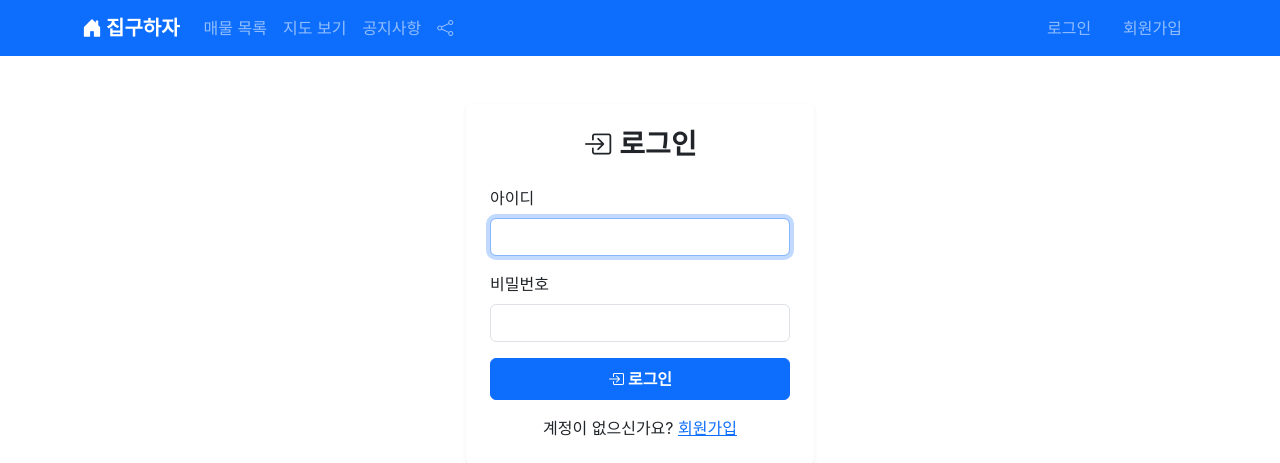
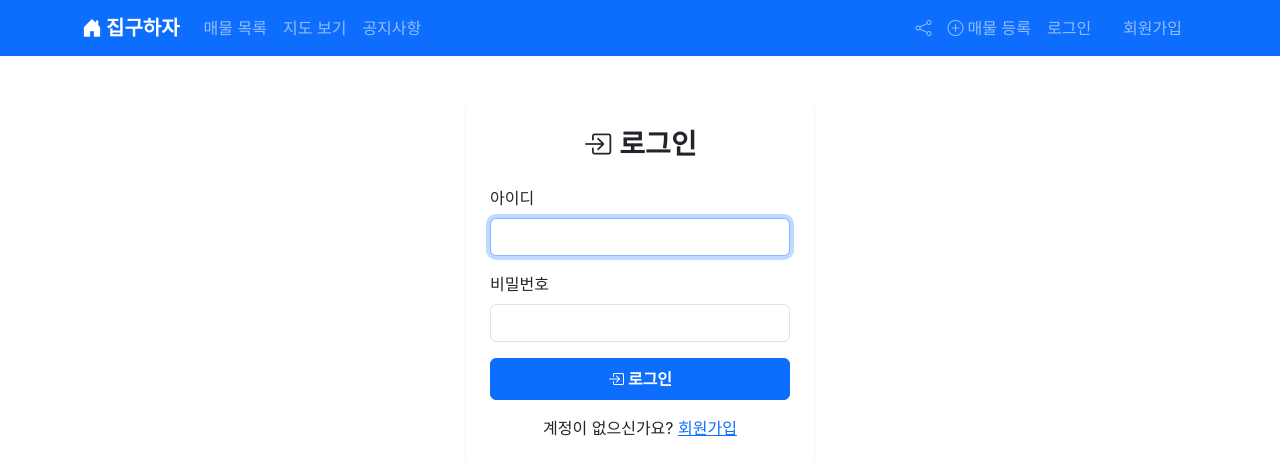
Before and after one commit to fromcorea/real-estate-board, a Django app: page /accounts/login/ in a window 1280 px wide. Shown: the top 463 px of the page. Run offline with Django 4.2, Linux system fonts and the light colour scheme; some libraries are stand-ins or nearby versions.

Commit message:
Fix: consolidate GNB - move my listings/bookmarks to dropdown, prevent overflow

```diff
--- a/templates/base.html
+++ b/templates/base.html
@@ -18,7 +18,11 @@
         <a class="navbar-brand fw-bold" href="{% url 'home' %}">
             <i class="bi bi-house-door-fill me-1"></i>집구하자
         </a>
-        <button class="navbar-toggler" type="button" data-bs-toggle="collapse" data-bs-target="#navbarNav">
+        <div class="d-flex align-items-center gap-2 ms-auto d-lg-none">
+            <a class="text-white" href="#" onclick="sharePage(); return false;" title="공유"><i class="bi bi-share"></i></a>
+            <a class="text-white" href="{% url 'listings:create' %}"><i class="bi bi-plus-circle"></i></a>
+        </div>
+        <button class="navbar-toggler ms-2" type="button" data-bs-toggle="collapse" data-bs-target="#navbarNav">
             <span class="navbar-toggler-icon"></span>
         </button>
         <div class="collapse navbar-collapse" id="navbarNav">
@@ -26,31 +30,32 @@
                 <li class="nav-item"><a class="nav-link" href="{% url 'listings:list' %}">매물 목록</a></li>
                 <li class="nav-item"><a class="nav-link" href="{% url 'listings:map' %}">지도 보기</a></li>
                 <li class="nav-item"><a class="nav-link" href="{% url 'listings:notice_list' %}">공지사항</a></li>
+            </ul>
+            <ul class="navbar-nav align-items-lg-center">
+                <li class="nav-item d-none d-lg-block">
+                    <a class="nav-link" href="#" onclick="sharePage(); return false;" title="공유하기"><i class="bi bi-share"></i></a>
+                </li>
                 <li class="nav-item">
-                    <a class="nav-link" href="#" onclick="sharePage(); return false;" title="공유하기">
-                        <i class="bi bi-share"></i><span class="d-lg-none ms-1">공유하기</span>
-                    </a>
+                    <a class="nav-link" href="{% url 'listings:create' %}"><i class="bi bi-plus-circle me-1"></i>매물 등록</a>
                 </li>
-            </ul>
-            <ul class="navbar-nav">
                 {% if user.is_authenticated %}
-                <li class="nav-item"><a class="nav-link" href="{% url 'listings:create' %}"><i class="bi bi-plus-circle me-1"></i>매물 등록</a></li>
-                <li class="nav-item"><a class="nav-link" href="{% url 'listings:my_listings' %}">내 매물</a></li>
-                <li class="nav-item"><a class="nav-link" href="{% url 'listings:bookmarks' %}"><i class="bi bi-heart me-1"></i>북마크</a></li>
                 <li class="nav-item dropdown">
                     <a class="nav-link dropdown-toggle" href="#" data-bs-toggle="dropdown">
                         <i class="bi bi-person-circle me-1"></i>{{ user.name|default:user.username }}
                     </a>
                     <ul class="dropdown-menu dropdown-menu-end">
-                        <li><a class="dropdown-item" href="{% url 'accounts:profile' %}">프로필</a></li>
+                        <li><a class="dropdown-item" href="{% url 'listings:my_listings' %}"><i class="bi bi-house-door me-2"></i>내 매물</a></li>
+                        <li><a class="dropdown-item" href="{% url 'listings:bookmarks' %}"><i class="bi bi-heart me-2"></i>북마크</a></li>
+                        <li><a class="dropdown-item" href="{% url 'accounts:profile' %}"><i class="bi bi-person me-2"></i>프로필</a></li>
                         {% if user.is_staff %}
-                        <li><a class="dropdown-item" href="{% url 'admin:index' %}">관리자</a></li>
+                        <li><hr class="dropdown-divider"></li>
+                        <li><a class="dropdown-item" href="{% url 'admin:index' %}"><i class="bi bi-gear me-2"></i>관리자</a></li>
                         {% endif %}
                         <li><hr class="dropdown-divider"></li>
                         <li>
                             <form method="post" action="{% url 'accounts:logout' %}">
                                 {% csrf_token %}
-                                <button class="dropdown-item" type="submit">로그아웃</button>
+                                <button class="dropdown-item" type="submit"><i class="bi bi-box-arrow-right me-2"></i>로그아웃</button>
                             </form>
                         </li>
                     </ul>
```
